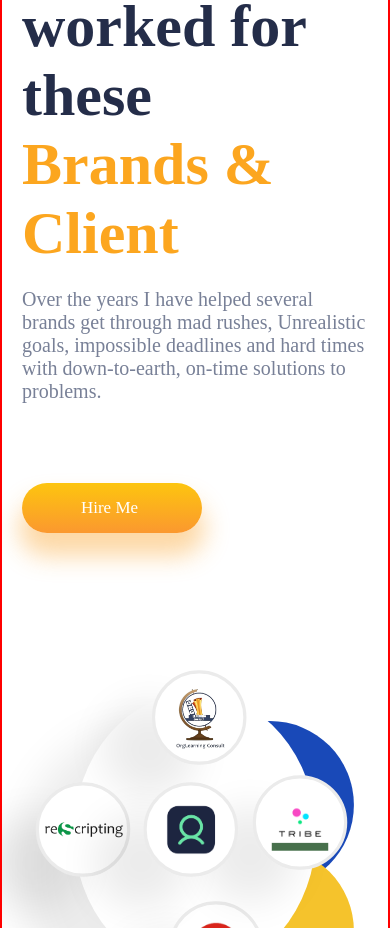
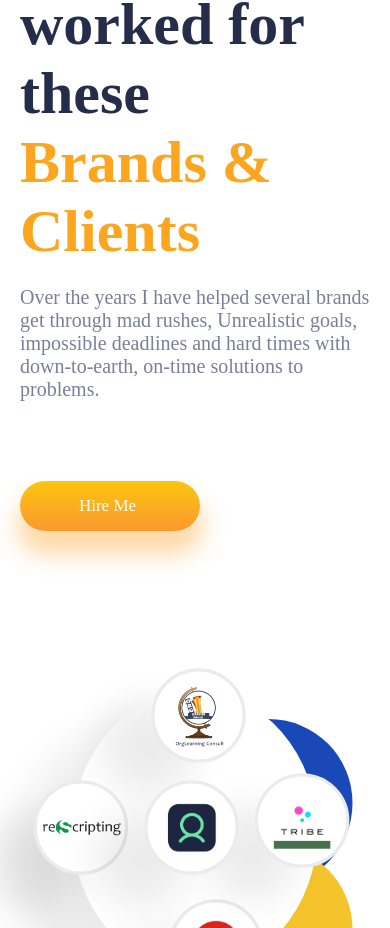
Before and after one commit to Jimohax/Sleek-Portfolio, a React (Create React App) app: page / in a window 390 px wide. Shown: the part 3793-4721 px from the top of the page. Built offline with nearby package versions, Linux system fonts and the light colour scheme; a web font is replaced by a local one.

Commit message:
done again

```diff
--- a/src/App.css
+++ b/src/App.css
@@ -44,7 +44,7 @@
   .App{
     padding: 0.5rem 1rem;
     /* overflow-x: hidden; */
-    border: 2px solid red;
+    /* border: 2px solid red; */
 
   }
 
--- a/src/Components/Works/Works.jsx
+++ b/src/Components/Works/Works.jsx
@@ -25,7 +25,7 @@ const Works = () => {
          <div className="Sec2-left awesome">
               <div className="Sec2Title">
                   <span style={{color: darkMode? 'white': ''}}>I have worked for these</span>
-                  <span>Brands & Client</span>
+                  <span>Brands & Clients</span>
                   <span>Over the years I have helped several brands get through mad rushes, Unrealistic goals,
                     impossible deadlines and hard times with down-to-earth, on-time solutions to problems.
                   </span>
```
Also changed, not shown: 1 other file (tests, documents, lock files or other folders).
